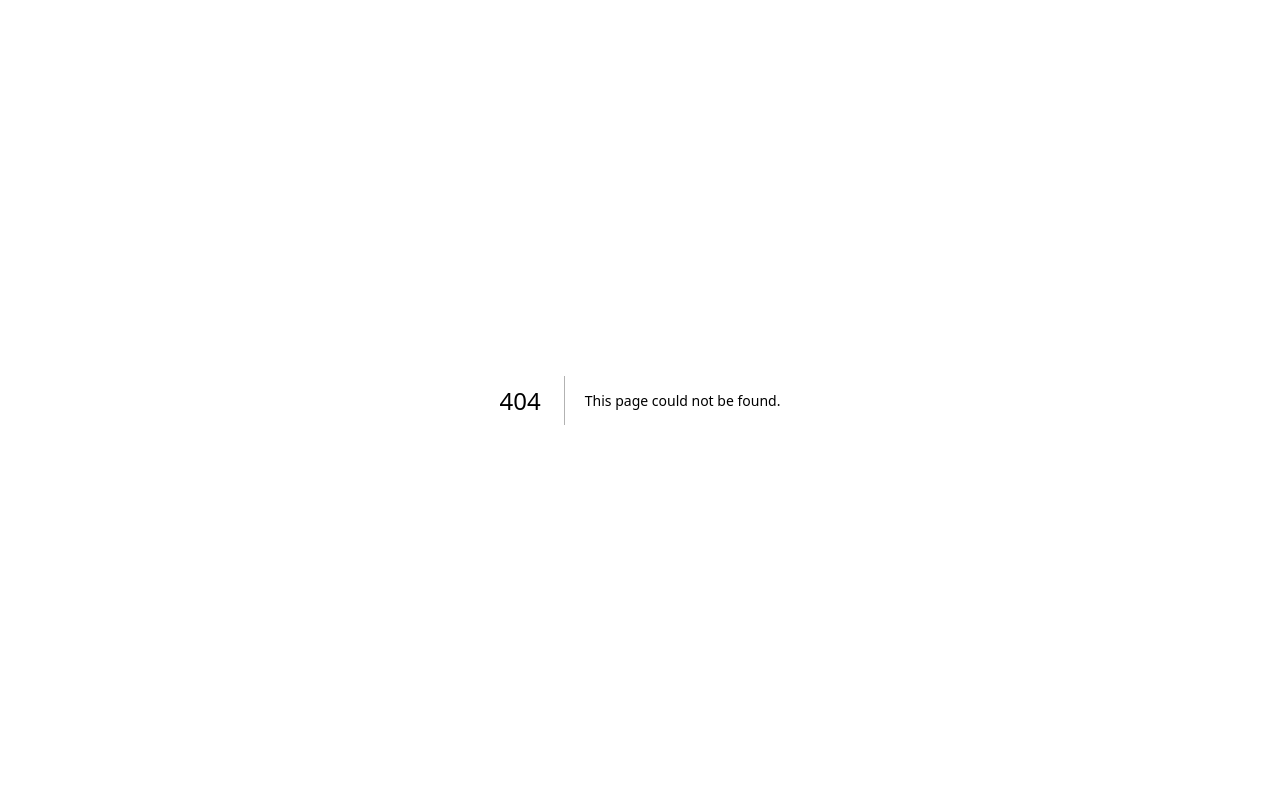
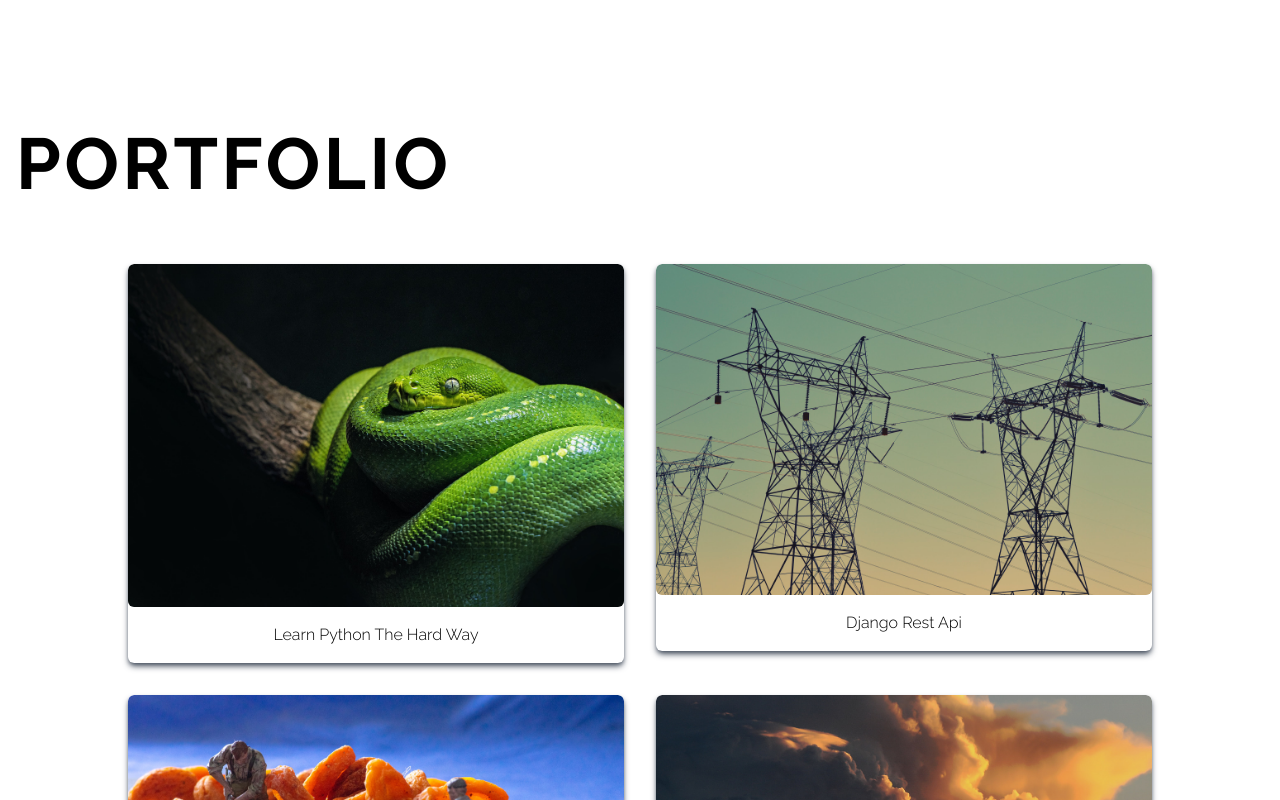
Before and after one commit to GeorgeBarrett/nextjs_portfolio, a Next.js app: page /portfolio in a window 1280 px wide. Before the commit this address had no page. Shown: the top 800 px of the page. Built offline with nearby package versions, Linux system fonts and the light colour scheme.

Commit message:
new route added that is accessed via the all projects button on Portolio jsx. the route leads to a page that displays all my projects

```diff
--- /dev/null
+++ b/pages/portfolio/index.js
@@ -0,0 +1,64 @@
+import React from 'react';
+import Link from 'next/link';
+import Image from 'next/image';
+import api from '../../public/assets/api.jpg';
+import driedFruit from '../../public/assets/driedFruit.jpg';
+import lpthw from '../../public/assets/lpthw.jpg'
+import weatherApp from '../../public/assets/weatherApp.jpg';
+
+const allProjects = () => {
+
+    const portfolios = [
+        {
+            id: 1,
+            title: "learn python the hard way",
+            imageSrc: lpthw,
+            url: ""
+        },
+        {
+            id: 2,
+            title: "django rest api",
+            imageSrc: api,
+            url: ""
+        },
+        {
+            id: 1,
+            title: "vanilla javascript dried fruit shop",
+            imageSrc: driedFruit,
+            url: ""
+        },
+        {
+            id: 1,
+            title: "javascript weather app",
+            imageSrc: weatherApp,
+            url: ""
+        },
+    ]
+
+    return (
+        <div id="portfolio" className="w-full">
+            <div className="max-w-screen-xl mx-auto pt-32 p-4 text-center md:text-left">
+                <h2 className="text-5xl md:text-7xl tracking-wider uppercase text-black font-bold pb-16">portfolio</h2>
+
+                <div className="max-w-5xl mx-auto grid md:grid-cols-2 gap-8">
+
+                    {portfolios.map(({id, title, imageSrc, url}) => (
+
+                        <Link key={id} href={`/portfolio/${url}`}>
+
+                            <div className="cursor-pointer group shadow-md shadow-gray-600 overflow-hidden rounded-md">
+                                <Image height="500" width="500" src={imageSrc} alt={title} className="rounded-md duration-200 hover:scale-105" />
+                                <h2 className="text-center text-base capitalize my-4 font-light duration-200 group-hover:underline underline-offset-4">
+                                    {title}
+                                </h2>
+                            </div>
+
+                        </Link>
+                    ))}
+                </div>
+            </div>
+        </div>
+    );
+}
+
+export default allProjects
```
